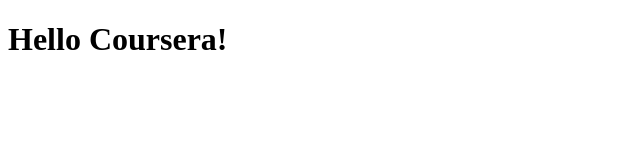
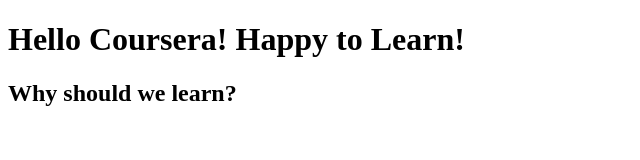
Before and after one commit to dtys/coursera-test, a plain HTML site: page site/index.html in a window 1280 px wide. Shown: the whole page, without its empty margins (0-640 px from the left). Drawn offline with Linux system fonts and the light colour scheme.

Commit message:
Small addition to our page content

```diff
--- a/site/index.html
+++ b/site/index.html
@@ -4,6 +4,7 @@
 	<title>Hello Coursera!</title>
 </head>
 <body>
-<h1>Hello Coursera!</h1>
+<h1>Hello Coursera! Happy to Learn!</h1>
+<h2>Why should we learn?</h2>
 </body>
 </html>
```
